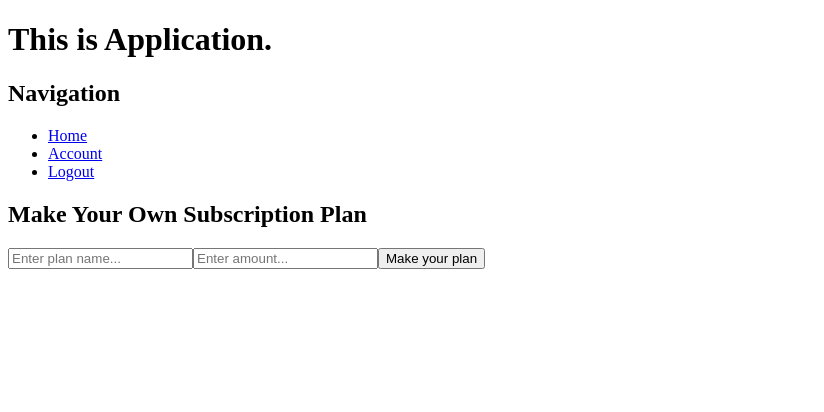
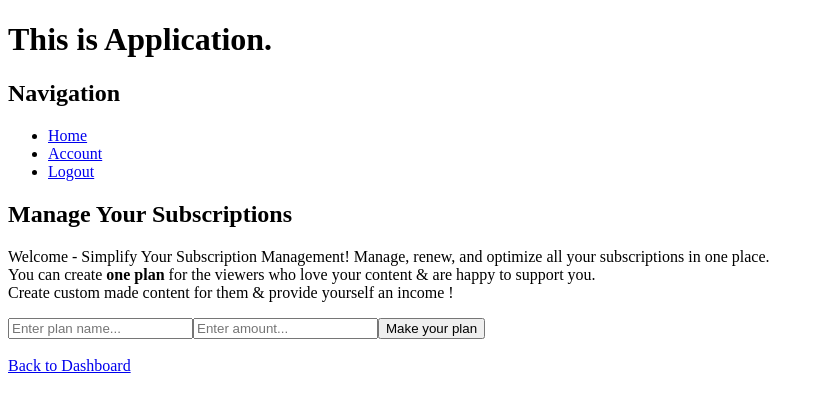
Before and after one commit to snhaRisa/content-creator-front-end, a React (Create React App) app: page /create-plans in a window 1280 px wide. Shown: the top 412 px of the page, without its empty margins (0-824 px from the left). Built offline with nearby package versions, Linux system fonts and the light colour scheme; no server answers; sample sign-in values are in the browser's storage.

Commit message:
Changes to AccountContainer

```diff
--- a/src/Components/AccountContainer.js
+++ b/src/Components/AccountContainer.js
@@ -1,15 +1,54 @@
-import React from "react";
-import {useSelector} from 'react-redux';
+import React, {useEffect, useState} from "react";
+import {useSelector, useDispatch} from 'react-redux';
+import axios from 'axios';
 
+import { addUser } from "../Actions/usersAction";
 import UserAccount from './UserAccount';
 import CreatorAccount from "./CreatorAccount";
 
 const AccountContainer = (props)=>
 {
+    const [refresh, setRefresh] = useState(true);
+
+    const dispatch = useDispatch();
     const user = useSelector((state)=>
     {
         return state.users;
     });
+
+    const token = localStorage.getItem('token');
+
+    useEffect(()=>
+    {
+        (async ()=>
+        {
+            if(refresh)
+            {
+                try
+                {
+                    const userTemp = await axios.get('http://localhost:3997/api/users/account', {headers:{'authorization': token}});
+                    if(userTemp.data.hasOwnProperty('role') && userTemp.data.role === 'creator')
+                    {
+                        const creatorTemp = await axios.get('http://localhost:3997/api/creator', {headers:{'authorization': token}});
+                        if(creatorTemp.data.hasOwnProperty('bio'))
+                        {
+                            dispatch(addUser(creatorTemp.data));
+                            setRefresh(false);
+                        }
+                    }
+                    else if(userTemp.data.hasOwnProperty('role') && userTemp.data.role === 'user')
+                    {
+                        dispatch(addUser(userTemp.data));
+                        setRefresh(false);
+                    }
+                }
+                catch(err)
+                {
+                    alert(err.message);
+                }
+            }
+        })()
+    },[refresh])
 
     return(
         <div>
--- a/src/Components/App.js
+++ b/src/Components/App.js
@@ -4,11 +4,11 @@ import axios from 'axios';
 
 import Navigation from './Navigation';
 import { addUser } from '../Actions/usersAction';
-import SubscriptionPlanForm from './SubscriptionPlanForm';
 
 const App = (props)=>
 {
     const [isLog, setIsLog] = useState(false);
+
     const token = localStorage.getItem('token');
 
     const dispatch = useDispatch();
@@ -61,7 +61,6 @@ const App = (props)=>
         <div>
             <h1>This is Application.</h1>
             <Navigation isLog={isLog} handleIsLog={handleIsLog}/>
-            <SubscriptionPlanForm/>
         </div>
     );
 };
--- a/src/Components/CreatorAccount.js
+++ b/src/Components/CreatorAccount.js
@@ -1,5 +1,6 @@
 import React from 'react';
 import { useSelector } from 'react-redux';
+import {Link} from 'react-router-dom';
 
 const CreatorAccount = (props)=>
 {
@@ -75,6 +76,7 @@ const CreatorAccount = (props)=>
                 :
                 <h3>Loading...</h3>
             }
+            <Link to='/create-plans'>Manage Subscriptions</Link>
         </div>
     );
 };
--- a/src/Components/Navigation.js
+++ b/src/Components/Navigation.js
@@ -8,6 +8,7 @@ import Register from './Register';
 import Login from './Login';
 import AccountContainer from './AccountContainer';
 import CreatorForm from './CreatorForm';
+import SubscriptionPlanForm from './SubscriptionPlanForm';
 
 import PrivateRoute from './PrivateRoute';
 
@@ -45,6 +46,7 @@ const Navigation = (props)=>
             <Route path='/login' render={(props)=>{return <Login {...props} handleIsLog={handleIsLog}/>}} exact={true}/>
             <PrivateRoute path='/account' component={AccountContainer} exact={true}/>
             <PrivateRoute path='/change-to-creator' component={CreatorForm} exact={true}/>
+            <PrivateRoute path='/create-plans' component={SubscriptionPlanForm} exact={true}/>
         </>
     );
 };
--- a/src/Components/SubscriptionPlanForm.js
+++ b/src/Components/SubscriptionPlanForm.js
@@ -1,6 +1,7 @@
 import React, {useState} from 'react';
 import {useSelector, useDispatch} from 'react-redux';
 import { useHistory } from 'react-router-dom/cjs/react-router-dom.min';
+import {Link} from 'react-router-dom';
 
 import { startCreatePlan } from '../Actions/usersAction';
 
@@ -78,14 +79,20 @@ const SubscriptionPlanForm = (props)=>
 
     return(
         <div>
-            <h2>Make Your Own Subscription Plan</h2>
+            <h2>Manage Your Subscriptions</h2>
+            <p>
+                Welcome - Simplify Your Subscription Management! Manage, renew, and optimize all your subscriptions in one place.<br/>
+                You can create <b>one plan</b> for the viewers who love your content & are happy to support you. <br/>
+                Create custom made content for them & provide yourself an income !
+            </p>
             <form onSubmit={handleSubmit}>
                 <input type='text' name='planName' value={planName} placeholder='Enter plan name...' onChange={handleChange}/>
                 {errors.planName && <span style={{color:'red'}}>{errors.planName}</span>}
-                <input type='number' name='planAmount' value={planAmount} placeholder='Enter amount...' onChange={handleChange}/>
+                <input type='number' name='planAmount' min={1} value={planAmount} placeholder='Enter amount...' onChange={handleChange}/>
                 {errors.planAmount && <span style={{color:'red'}}>{errors.planAmount}</span>}
                 <input type='submit' value={'Make your plan'}/>
-            </form>
+            </form><br/>
+            <Link to='/account'>Back to Dashboard</Link>
         </div>
     );
 };
```
